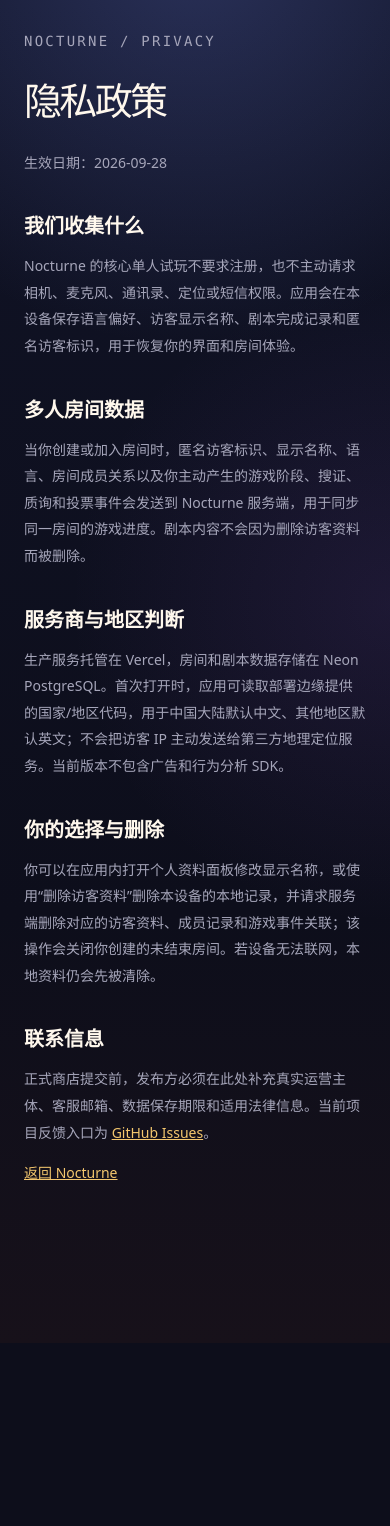
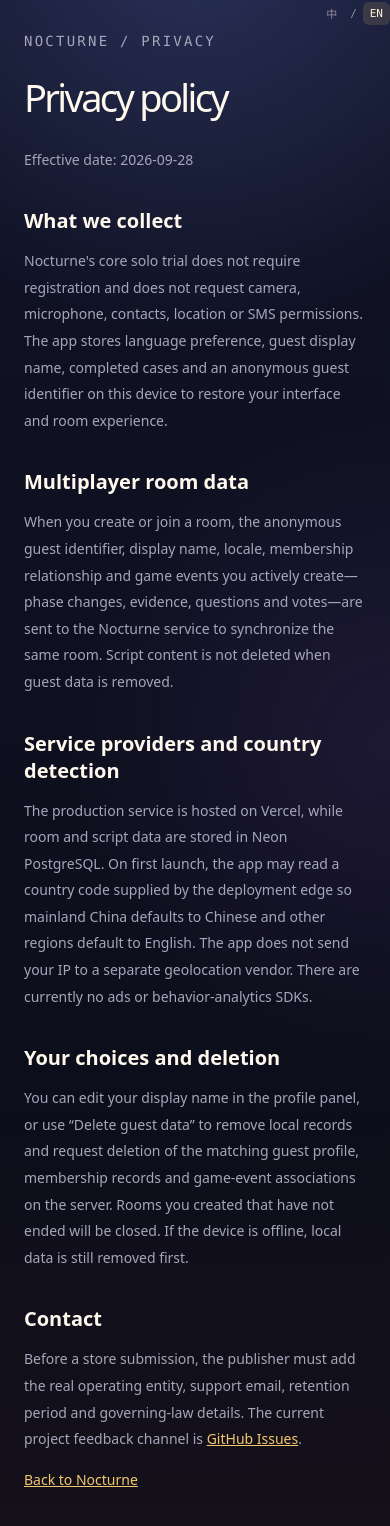
Before and after one commit to brucesunxi/juben, a website: page public/privacy.html in a window 390 px wide. Before the commit the page ends 1343 px from the top, so only its background shows below. Drawn offline with Linux system fonts and the light colour scheme.

Commit message:
Localize legal pages

```diff
--- /dev/null
+++ b/public/legal.js
@@ -0,0 +1,20 @@
+(() => {
+  const saved = (() => {
+    try { return localStorage.getItem("nocturne-locale"); } catch { return null; }
+  })();
+  const queryLocale = new URLSearchParams(window.location.search).get("lang");
+  const locale = queryLocale === "zh" || queryLocale === "en" ? queryLocale : (saved === "zh" || saved === "en" ? saved : (/^zh(?:-|$)/i.test(navigator.language || "") ? "zh" : "en"));
+  document.documentElement.lang = locale === "zh" ? "zh-CN" : "en";
+  document.querySelectorAll("[data-legal-lang]").forEach((section) => {
+    section.hidden = section.dataset.legalLang !== locale;
+  });
+  document.querySelectorAll("[data-legal-locale]").forEach((button) => {
+    button.classList.toggle("active", button.dataset.legalLocale === locale);
+    button.addEventListener("click", () => {
+      try { localStorage.setItem("nocturne-locale", button.dataset.legalLocale); } catch { /* storage can be unavailable */ }
+      const next = new URL(window.location.href);
+      next.searchParams.set("lang", button.dataset.legalLocale);
+      window.location.assign(next.toString());
+    });
+  });
+})();
--- a/public/privacy.html
+++ b/public/privacy.html
@@ -3,12 +3,14 @@
   <head>
     <meta charset="utf-8" />
     <meta name="viewport" content="width=device-width, initial-scale=1" />
-    <title>Nocturne · 隐私政策</title>
+    <title>Nocturne · Privacy</title>
     <link rel="stylesheet" href="styles.css" />
     <link rel="stylesheet" href="ui-fixes.css" />
   </head>
   <body>
     <main class="legal-page">
+      <div class="legal-switcher" role="group" aria-label="Language"><button type="button" data-legal-locale="zh">中</button><span>/</span><button type="button" data-legal-locale="en">EN</button></div>
+      <section data-legal-lang="zh">
       <p class="eyebrow">NOCTURNE / PRIVACY</p>
       <h1>隐私政策</h1>
       <p>生效日期：2026-09-28</p>
@@ -23,6 +25,24 @@
       <h2>联系信息</h2>
       <p>正式商店提交前，发布方必须在此处补充真实运营主体、客服邮箱、数据保存期限和适用法律信息。当前项目反馈入口为 <a href="https://github.com/brucesunxi/juben/issues">GitHub Issues</a>。</p>
       <p><a href="index.html">返回 Nocturne</a></p>
+      </section>
+      <section data-legal-lang="en" hidden>
+      <p class="eyebrow">NOCTURNE / PRIVACY</p>
+      <h1>Privacy policy</h1>
+      <p>Effective date: 2026-09-28</p>
+      <h2>What we collect</h2>
+      <p>Nocturne's core solo trial does not require registration and does not request camera, microphone, contacts, location or SMS permissions. The app stores language preference, guest display name, completed cases and an anonymous guest identifier on this device to restore your interface and room experience.</p>
+      <h2>Multiplayer room data</h2>
+      <p>When you create or join a room, the anonymous guest identifier, display name, locale, membership relationship and game events you actively create—phase changes, evidence, questions and votes—are sent to the Nocturne service to synchronize the same room. Script content is not deleted when guest data is removed.</p>
+      <h2>Service providers and country detection</h2>
+      <p>The production service is hosted on Vercel, while room and script data are stored in Neon PostgreSQL. On first launch, the app may read a country code supplied by the deployment edge so mainland China defaults to Chinese and other regions default to English. The app does not send your IP to a separate geolocation vendor. There are currently no ads or behavior-analytics SDKs.</p>
+      <h2>Your choices and deletion</h2>
+      <p>You can edit your display name in the profile panel, or use “Delete guest data” to remove local records and request deletion of the matching guest profile, membership records and game-event associations on the server. Rooms you created that have not ended will be closed. If the device is offline, local data is still removed first.</p>
+      <h2>Contact</h2>
+      <p>Before a store submission, the publisher must add the real operating entity, support email, retention period and governing-law details. The current project feedback channel is <a href="https://github.com/brucesunxi/juben/issues">GitHub Issues</a>.</p>
+      <p><a href="index.html">Back to Nocturne</a></p>
+      </section>
     </main>
+    <script src="legal.js"></script>
   </body>
 </html>
--- a/public/ui-fixes.css
+++ b/public/ui-fixes.css
@@ -119,5 +119,6 @@
 .room-lobby-card{position:relative;width:min(560px,100%);max-height:88vh;overflow:auto;padding:36px;background:linear-gradient(145deg,#22233b,#141522);border:1px solid rgba(244,199,110,.42);border-radius:22px;box-shadow:0 28px 90px rgba(0,0,0,.55),inset 0 1px rgba(255,255,255,.14)}
 .room-lobby-card h2{margin:0 0 8px;font-size:32px;font-weight:600;letter-spacing:-.05em}.room-lobby-status{margin:0 0 22px;color:#c4bcd2;font-size:13px}.room-lobby-members{display:grid;gap:9px;padding:17px 0;border-top:1px solid rgba(244,199,110,.16);border-bottom:1px solid rgba(244,199,110,.16)}.room-lobby-count{margin-bottom:9px;color:var(--accent);font:11px var(--mono);letter-spacing:.06em}.room-member{display:flex;align-items:center;gap:10px;padding:10px 12px;background:rgba(255,255,255,.045);border-radius:11px}.room-member-avatar{display:grid;place-items:center;width:30px;height:30px;border-radius:50%;background:linear-gradient(135deg,#f1cc83,#8f6df1);color:#21162d;font-weight:800;font-size:12px}.room-member strong{font-size:13px}.room-member small{margin-left:auto;color:#a9a4b8;font:10px var(--mono)}.room-lobby-actions{display:flex;gap:10px;margin-top:24px}.room-lobby-actions .primary-button,.room-lobby-actions .ghost-button{flex:1;text-align:center}.profile-field{display:grid;gap:9px;margin:24px 0 10px;color:#e9ddc7;font-size:12px}.profile-field input{width:100%;padding:14px 15px;border:1px solid rgba(244,199,110,.28);border-radius:11px;background:rgba(7,8,16,.42);color:var(--text);font:inherit;outline:0}.profile-field input:focus{border-color:var(--accent);box-shadow:0 0 0 3px rgba(244,199,110,.12)}.profile-note{color:#aaa5bb;font-size:11px;line-height:1.7}
 .profile-delete-button{width:100%;margin-top:18px;padding:10px;background:transparent;color:#dd8d91;font:10px var(--mono);border-top:1px solid rgba(221,141,145,.16)}.profile-delete-button:hover{color:#ffb4b5}
+.legal-page{position:relative}.legal-switcher{display:flex;align-items:center;gap:6px;position:absolute;right:0;top:0;color:#958da4;font:11px var(--mono)}.legal-switcher button{padding:5px 7px;background:transparent;color:inherit;border-radius:6px;font:inherit}.legal-switcher button:hover,.legal-switcher button.active{color:#fff1d2;background:rgba(244,199,110,.14)}
 @media(max-width:760px){.room-lobby-backdrop{padding:14px}.room-lobby-card{padding:28px 20px 20px;border-radius:18px}.room-lobby-card h2{font-size:27px}.room-lobby-actions{flex-direction:column}.room-lobby-actions button{width:100%}}
 @media(max-width:760px){.language-switcher{font-size:10px;margin-right:0}.language-switcher button{padding:5px 6px}.top-actions{gap:7px}}
```
Also changed, not shown: public/terms.html (+21 -1 lines).
